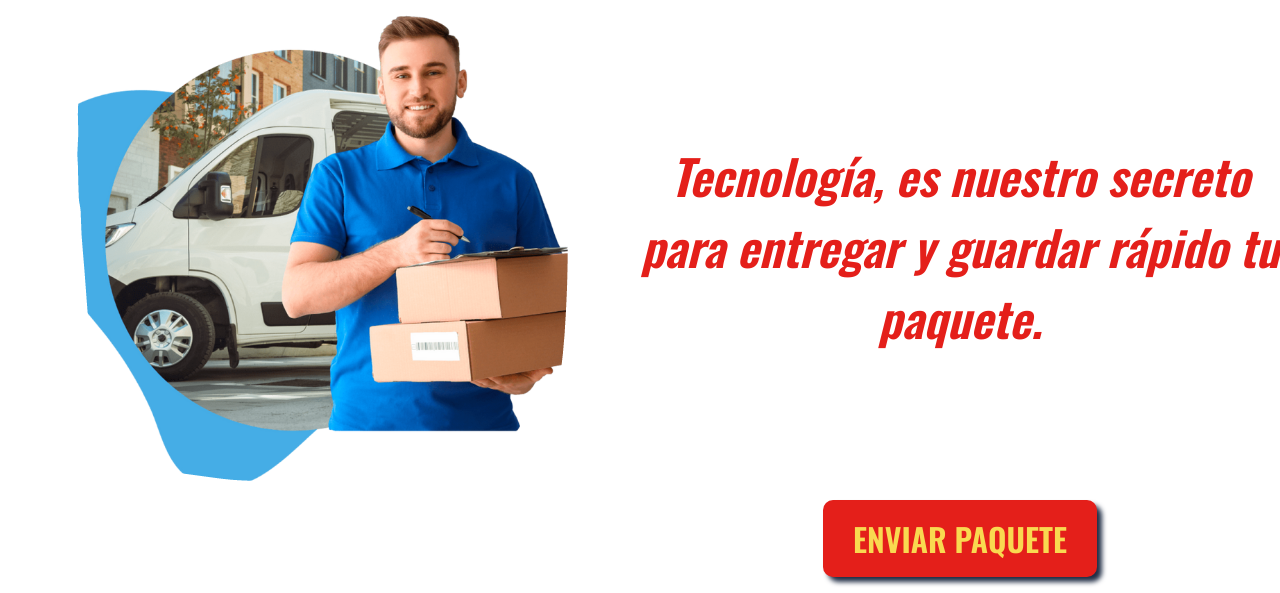
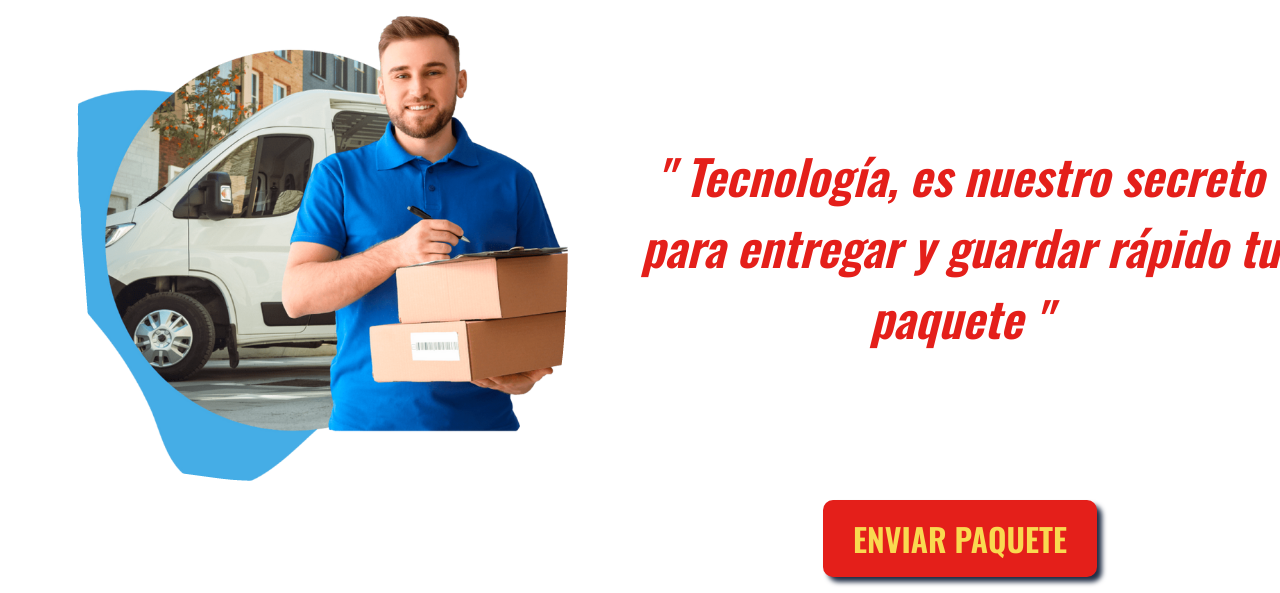
Before and after one commit to Samir-mtz/Sendiit-Complete, a Flask app: page / in a window 1280 px wide. Shown: the part 286-879 px from the top of the page. Run offline with Flask 2, Linux system fonts and the light colour scheme; some libraries are stand-ins or nearby versions.

Commit message:
Correccion de formato de slogan

```diff
--- a/src/templates/index.html
+++ b/src/templates/index.html
@@ -9,7 +9,7 @@
 	</div>
 	<div class="slogan">
 		<b><i>
-			<h2 class="titulo">Tecnología, es nuestro secreto para entregar y guardar rápido tu paquete.</h2>
+			<h2 class="titulo">" Tecnología, es nuestro secreto para entregar y guardar rápido tu paquete "</h2>
 		</b></i>
 	</div>
 	<div class="boton-dirigido">
```
